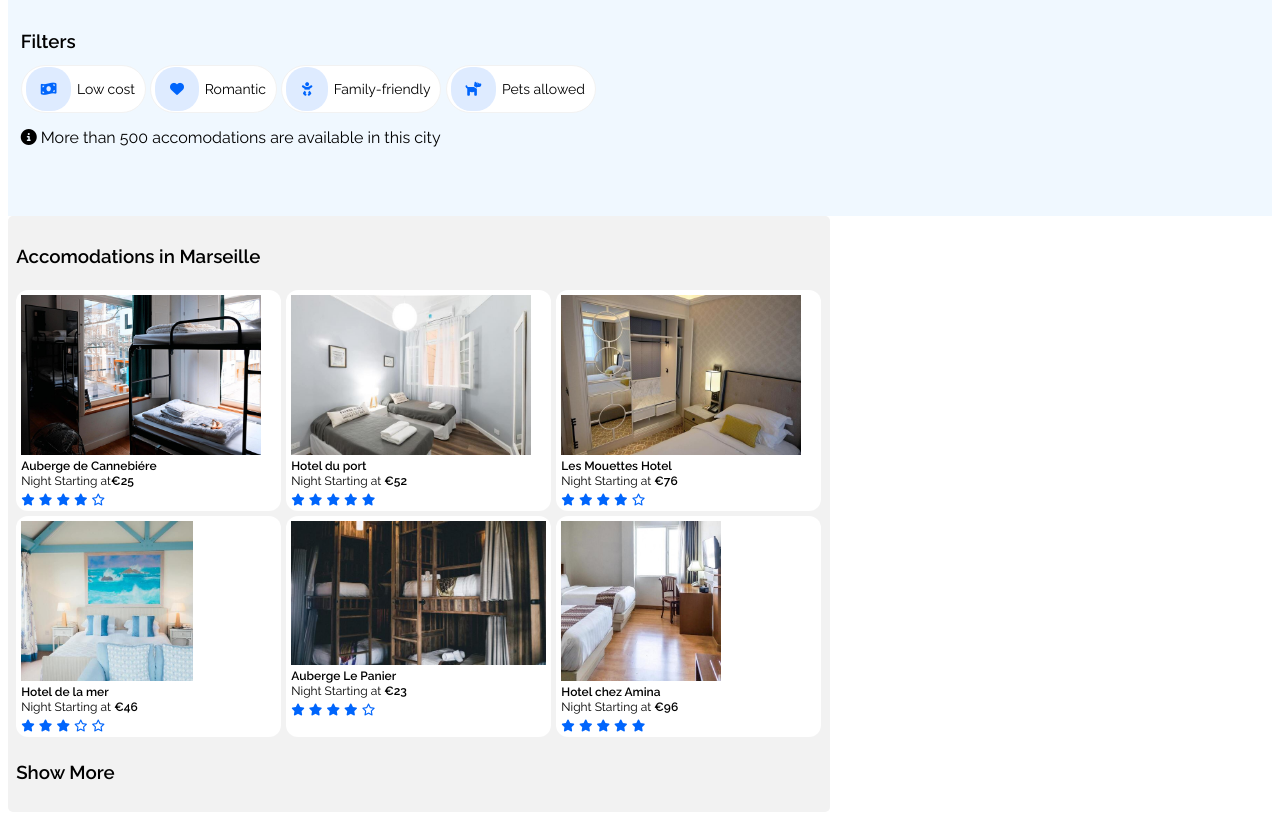
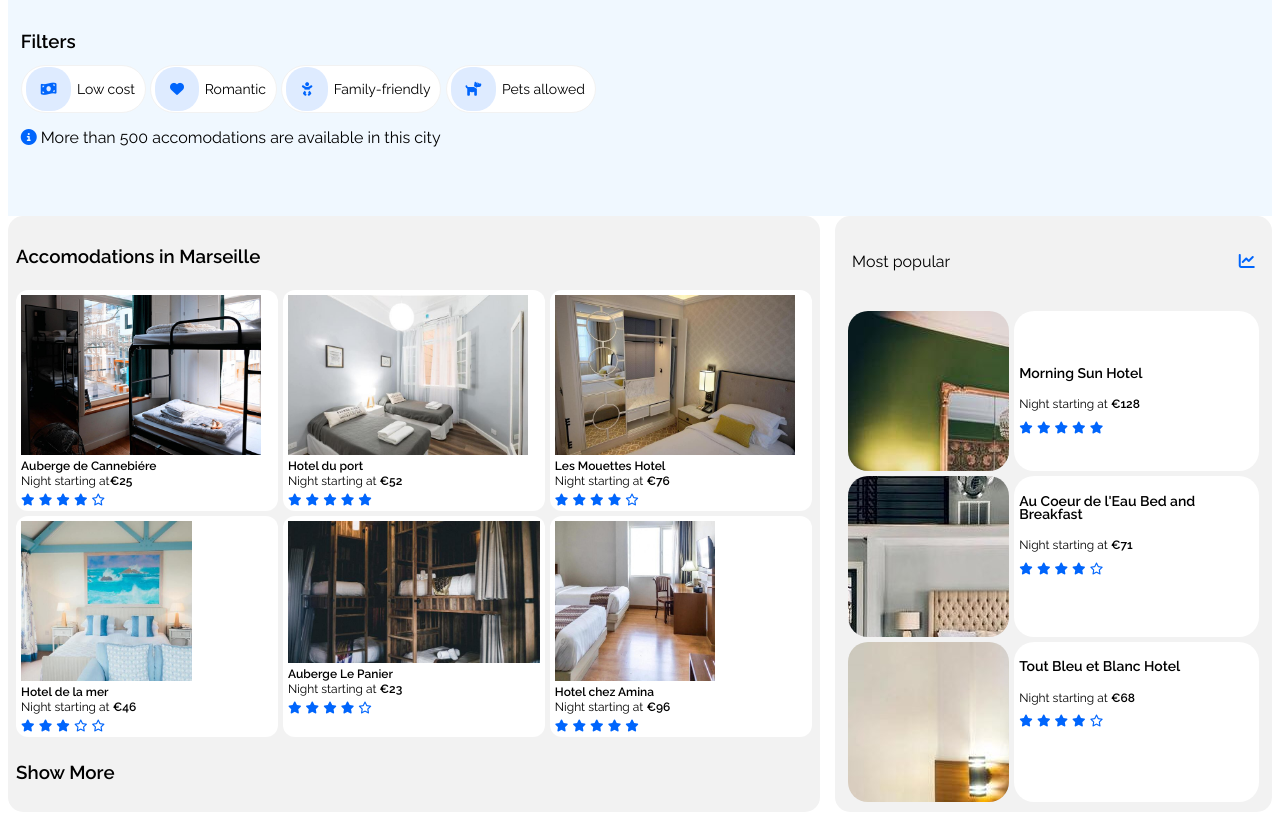
Before and after one commit to Laszlo-Albert/Laszlo-Albert.github.io, a plain HTML site: page index.html in a window 1280 px wide. Shown: the part 280-1095 px from the top of the page. Drawn offline with Linux system fonts and the light colour scheme.

Commit message:
Section 1 - Desktop -Added

```diff
--- a/index.html
+++ b/index.html
@@ -43,18 +43,17 @@
         </div>
 
 
-    <!-- <section id="first">
-
-        <div class="wrapper2">
+        <div class="Section1">
             <div class="title">
-                <p class="popular">Most popular
-                    <div class="icon"><i class="fas fa-chart-line"></i></div>
-                </p>
+                <ul class="popular">
+                    <li><p>Most popular</p></li>
+                    <li><i class="fas fa-chart-line"></i></li>
+                </ul>
             </div>
             <div class="image"></div>
             <div class="text">
                 <h4><b>Morning Sun Hotel</b></h4>
-                <p>Night starting at <b>€128</b></p>
+                    <p>Night starting at <b>€128</b></p>
                 <i class="fas fa-star"></i>
                 <i class="fas fa-star"></i>
                 <i class="fas fa-star"></i>
@@ -82,7 +81,6 @@
                 <i class="far fa-star"></i>
             </div>
         </div>
-    </section> -->
 
     <div class="Section2">
         <div class="accomodations"><h3>Accomodations in Marseille</h3></div>
@@ -90,7 +88,7 @@
             <img src="images/hotels/3_medium/marcus-loke-WQJvWU_HZFo-unsplash.jpg" srcset="images/hotels/3_medium/marcus-loke-WQJvWU_HZFo-unsplash.jpg 1000w" alt="Hotel Room">
             <div class="container2">
               <h4>Auberge de Cannebiére</h4>
-              <p>Night Starting at<b>€25</b></p>
+              <p>Night starting at<b>€25</b></p>
                     <i class="fas fa-star"></i>
                     <i class="fas fa-star"></i>
                     <i class="fas fa-star"></i>
@@ -103,7 +101,7 @@
             <img src="images/hotels/4_small/fred-kleber-gTbaxaVLvsg-unsplash.jpg" alt="Hotel Room">
             <div class="container2">
               <h4><b>Hotel du port</b></h4>
-              <p>Night Starting at <b>€52</b></p>
+              <p>Night starting at <b>€52</b></p>
               <i class="fas fa-star"></i>
               <i class="fas fa-star"></i>
               <i class="fas fa-star"></i>
@@ -116,7 +114,7 @@
             <img src="images/hotels/4_small/reisetopia-B8WIgxA_PFU-unsplash.jpg" alt="Hotel Room">
             <div class="container2">
               <h4><b>Les Mouettes Hotel</b></h4>
-              <p>Night Starting at <b>€76</b></p>
+              <p>Night starting at <b>€76</b></p>
               <i class="fas fa-star"></i>
               <i class="fas fa-star"></i>
               <i class="fas fa-star"></i>
@@ -129,7 +127,7 @@
             <img src="images/hotels/4_small/annie-spratt-Eg1qcIitAuA-unsplash.jpg" alt="Hotel Room">
             <div class="container2">
               <h4><b>Hotel de la mer</b></h4>
-              <p>Night Starting at <b>€46</b></p>
+              <p>Night starting at <b>€46</b></p>
               <i class="fas fa-star"></i>
               <i class="fas fa-star"></i>
               <i class="fas fa-star"></i>
@@ -142,7 +140,7 @@
             <img src="images/hotels/4_small/nicate-lee-kT-ZyaiwBe0-unsplash.jpg" alt="Hotel Room">
             <div class="container2">
               <h4><b>Auberge Le Panier</b></h4>
-              <p>Night Starting at <b>€23</b></p>
+              <p>Night starting at <b>€23</b></p>
               <i class="fas fa-star"></i>
               <i class="fas fa-star"></i>
               <i class="fas fa-star"></i>
@@ -154,7 +152,7 @@
             <img src="images/hotels/4_small/febrian-zakaria-M6S1WvfW68A-unsplash.jpg" alt="Hotel Room">
             <div class="container2">
               <h4><b>Hotel chez Amina</b></h4>
-              <p>Night Starting at <b>€96</b></p>
+              <p>Night starting at <b>€96</b></p>
               <i class="fas fa-star"></i>
               <i class="fas fa-star"></i>
               <i class="fas fa-star"></i>
@@ -167,7 +165,6 @@
         </div>
     </div>
 
-    <!--
 
     <section id="third">
         <h3 id="activities">Activities in Marseille<h3>
--- a/main.css
+++ b/main.css
@@ -275,6 +275,7 @@ footer ul {
 
     .grid-container {
         display: grid;
+        column-gap: 15px;
         grid-template-columns: 1.3fr 0.7fr;
         grid-template-rows: minmax(10vh, auto) minmax(25vh, auto) minmax(26vh, auto) minmax(50vh, auto) minmax(80vh, auto) minmax(10vh, auto);
         grid-template-areas:
@@ -443,7 +444,7 @@ footer ul {
         "p p p";
         padding: 10px 1%;
         background-color: #F2F2f2;
-        border-radius: 5px
+        border-radius: 15px;
 }
 
     .accomodations {grid-area: h3;}
@@ -514,6 +515,104 @@ footer ul {
         font-size: 12px;
     }
 
+    /* Styling Section 1 - Most Popular */
+
+    .Section1 {
+        display: grid;
+        background-color: #f2f2f2;
+        max-height: 600px;
+        grid-template-rows: 0.5fr 1fr 1fr 1fr;
+        grid-template-columns: repeat(5, 1fr);
+        grid-gap: 5px;
+        padding: 10px 3%;
+        border-radius: 15px;
+        grid-template-areas:
+        "title title title title title"
+        "image image text text text"
+        "image1 image1 text1 text1 text1"
+        "image2 image2 text2 text2 text2"
+
+    }
+
+    .Section1 h4 {
+        font-size: 14px;
+    }
+
+    .text, .text1, .text2 {
+        padding-left: 5px;
+        margin: 0;
+        line-height: 80%;
+    }
+
+    .title {
+        grid-area: title;
+    }
+
+    .popular {
+        display: flex;
+        justify-content: space-between;
+        align-items: center;
+        padding: 10px 1%;
+        margin: 0;
+    }
+
+    .popular li {
+        list-style: none;
+        display: inline-block;
+        padding: 0;
+    }
+
+    .image {
+        grid-area: image;
+        background-image: url("images/hotels/4_small/emile-guillemot-Bj_rcSC5XfE-unsplash.jpg");
+        object-fit:cover;
+        border-radius: 20px;
+    }
+
+    .text {
+        grid-area: text;
+        border-radius: 20px;
+        align-content: center;
+        justify-content: center;
+        background-color: white;
+    }
+
+    .image1 {
+        grid-area: image1;
+        background-image: url("images/hotels/4_small/aw-creative-VGs8z60yT2c-unsplash.jpg");
+        object-fit:cover;
+        border-radius: 20px;
+    }
+    .text1 {
+        grid-area: text1;
+        border-radius: 20px;
+        background-color: white;
+    }
+    .image2 {
+        grid-area: image2;
+        background-image: url("images/hotels/4_small/febrian-zakaria-sjvU0THccQA-unsplash.jpg");
+        object-fit: fill;
+        border-radius: 20px;
+    }
+    .text2 {
+        grid-area: text2;
+        border-radius: 20px;
+        background-color: white;
+    }
+
+    img {
+        max-width: 50%;
+        max-height: 20%;
+    }
+
+    .fas, .far {
+        color: #0065FC;
+    }
+
+    /* Styling Section3 - Activities */
+
+
+
 
     /* Styling the footer */
 
@@ -529,5 +628,6 @@ footer ul {
     footer ul {
         line-height: 70%;
         list-style: none;
+        padding: 0;
     }
 }
```
